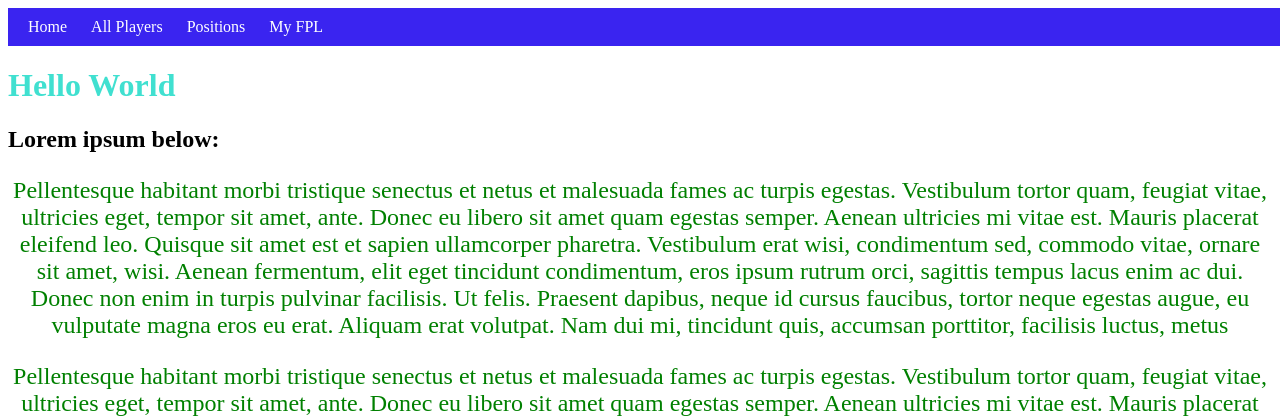
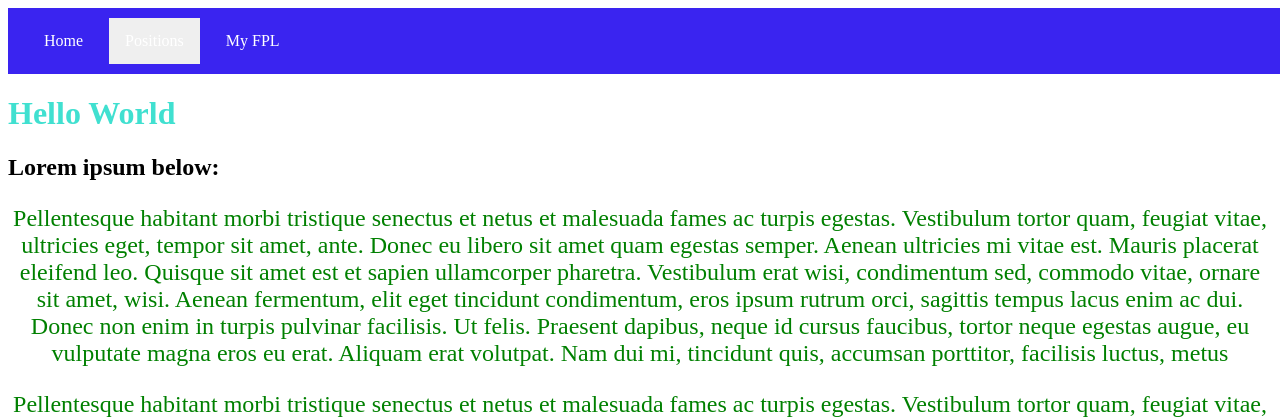
Before and after one commit to JamesRestell8/NEA_website, a Django app: page / in a window 1280 px wide. Shown: the top 418 px of the page. Run offline with Django 4.2, Linux system fonts and the light colour scheme.

Commit message:
Started work on dropdown navbar, need to fix it and make it consistent across all pages

```diff
--- a/FPLWizard/webApp/static/webApp/style.css
+++ b/FPLWizard/webApp/static/webApp/style.css
@@ -22,6 +22,65 @@ nav a:hover {
     text-decoration: underline;
 }
 
+.navbar {
+    overflow: hidden;
+}
+
+.navbar a {
+    float: left;
+    text-align: center;
+    padding: 14px 16px;
+}
+
+.dropdown {
+    float: left;
+    overflow: hidden;
+}
+
+.dropdown .dropbtn {
+    font-size: 16px;
+    border: none;
+    outline: none;
+    color: white;
+    padding: 14px 16px;
+    font-family: inherit;
+    margin: 0;
+}
+
+.navbar a:hover, .dropdown:hover .dropbtn {
+    background-color: red;
+}
+
+/* Dropdown content (hidden by default) */
+.dropdown-content {
+    display: none;
+    position: absolute;
+    background-color: #f9f9f9;
+    min-width: 160px;
+    box-shadow: 0px 8px 16px 0px rgba(0,0,0,0.2);
+    z-index: 1;
+}
+
+  /* Links inside the dropdown */
+.dropdown-content a {
+    float: none;
+    color: black;
+    padding: 12px 16px;
+    text-decoration: none;
+    display: block;
+    text-align: left;
+}
+
+  /* Add a grey background color to dropdown links on hover */
+.dropdown-content a:hover {
+    background-color: #ddd;
+}
+
+  /* Show the dropdown menu on hover */
+.dropdown:hover .dropdown-content {
+    display: block;
+}
+
 @media
 (prefers-reduced-motion: no-preference) {
     html {
--- a/FPLWizard/webApp/templates/webApp/allPlayers.html
+++ b/FPLWizard/webApp/templates/webApp/allPlayers.html
@@ -7,7 +7,6 @@
 
 <nav id='header'>
     <a href="/">Home</a>
-    <a href="/allPlayers">All Players</a>
     <a href="/Positions">Positions</a>
     <a href="/MyFPL">My FPL</a>
 </nav>
--- a/FPLWizard/webApp/templates/webApp/index.html
+++ b/FPLWizard/webApp/templates/webApp/index.html
@@ -4,10 +4,19 @@
     <link rel="stylesheet" href="{% static 'webApp/style.css' %}">
 </head>
 
-<nav id='header'>
+<nav id='header' class='navbar'>
     <a href="/">Home</a>
-    <a href="/allPlayers">All Players</a>
-    <a href="/Positions">Positions</a>
+    <div class='dropdown'>
+        <button class='dropbtn'>Positions
+            <i class='fa fa-caret-down'></i>
+        </button>
+        <div class='dropdown-content'>
+            <a href='/Goalkeepers'>Goalkeepers</a>
+            <a href='/Defenders'>Defenders</a>
+            <a href='/Midfielders'>Midfielders</a>
+            <a href='/Attackers'>Attackers</a>
+        </div>
+    </div>
     <a href="/MyFPL">My FPL</a>
 </nav>
 
--- a/FPLWizard/webApp/templates/webApp/navbar.html
+++ b/FPLWizard/webApp/templates/webApp/navbar.html
@@ -1,6 +1,5 @@
 <nav id='header'>
     <a href="/">Home</a>
-    <a href="/allPlayers">All Players</a>
     <a href="/Positions">Positions</a>
     <a href="/MyFPL">My FPL</a>
 </nav>
--- a/FPLWizard/webApp/templates/webApp/positions.html
+++ b/FPLWizard/webApp/templates/webApp/positions.html
@@ -7,7 +7,6 @@
 
 <nav id='header'>
     <a href="/">Home</a>
-    <a href="/allPlayers">All Players</a>
     <a href="/Positions">Positions</a>
     <a href="/MyFPL">My FPL</a>
 </nav>
--- a/FPLWizard/webApp/urls.py
+++ b/FPLWizard/webApp/urls.py
@@ -4,7 +4,6 @@ from . import views
 
 urlpatterns = [
     path('', views.index, name='index'),
-    path('allPlayers/', views.allPlayers, name='allPlayers'),
     path('MyFPL/', views.myFPL, name="MyFPL"),
     path('Positions/', views.positions, name='positions')
 ]
--- a/FPLWizard/webApp/views.py
+++ b/FPLWizard/webApp/views.py
@@ -9,14 +9,6 @@ from django.template import loader
 def index(request):
     template = loader.get_template("webApp/index.html")
     context = {}
-    return HttpResponse(template.render(context, request))
-
-
-def allPlayers(request):
-    template = loader.get_template("webApp/allPlayers.html")
-    context = {
-        'pageName': "All Players"
-        }
     return HttpResponse(template.render(context, request))
 
 
```
Also changed, not shown: FPLWizard/webApp/templates/webApp/myFPL.html (deleted, +0 -17 lines).
